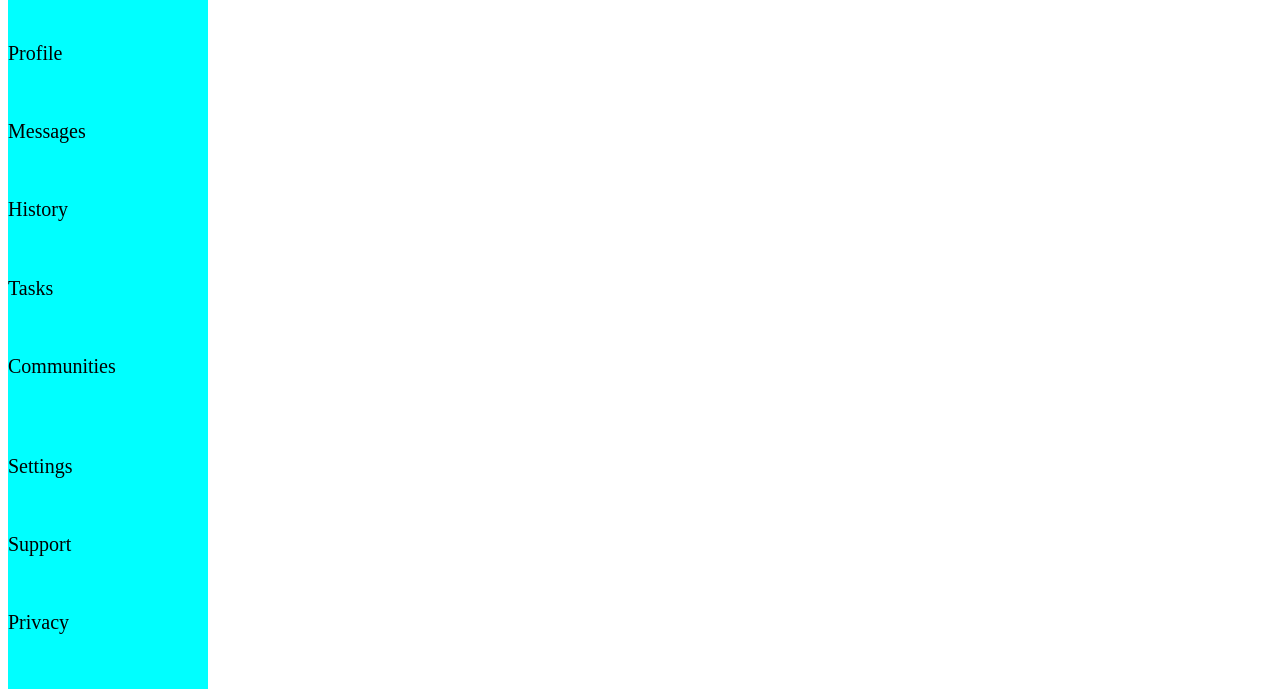
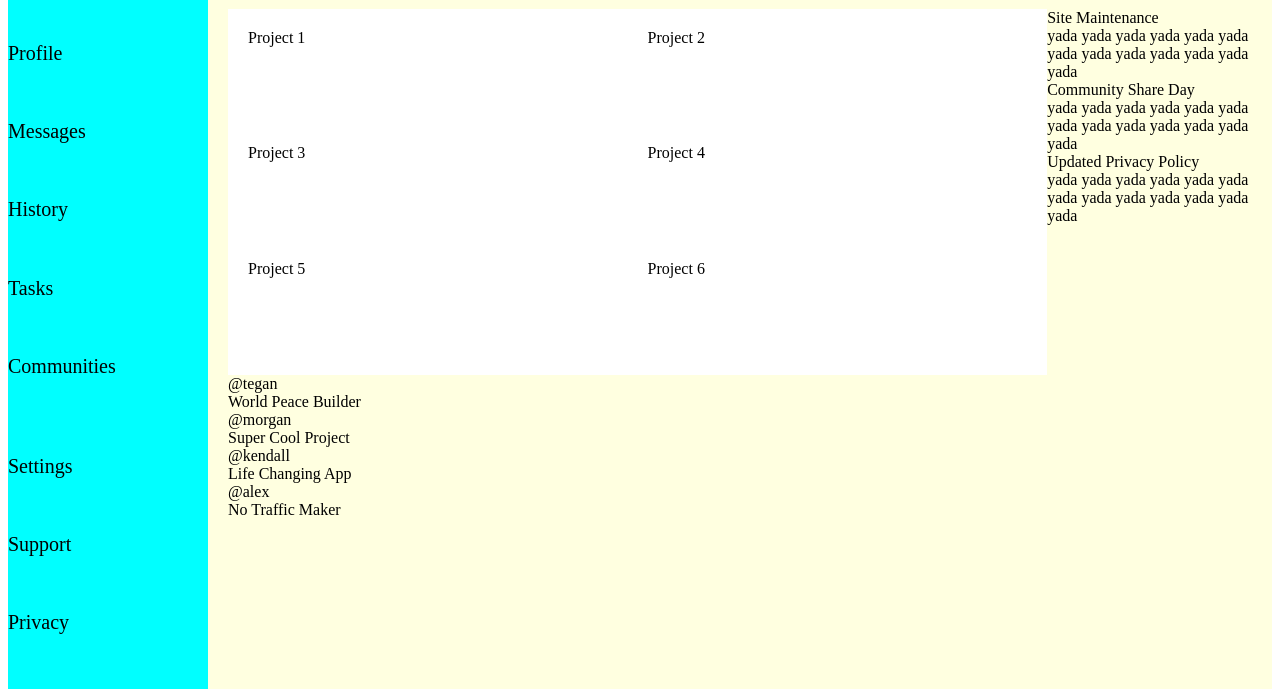
Before and after one commit to Tealrr/admin-dashboard, a plain HTML site: page index.html in a window 1280 px wide. Shown: the part 119-816 px from the top of the page. Drawn offline with Linux system fonts and the light colour scheme.

Commit message:
Wrote primitive version of main-content section

```diff
--- a/index.html
+++ b/index.html
@@ -41,9 +41,62 @@
                     <button>New</button>
                     <button>Upload</button>
                     <button>Share</button>
+                </div>
+            </div>
         </div>
         <div class="main-content">
-
+            <div class="projects">
+                <div class="project-box">Project 1</div>
+                <div class="project-box">Project 2</div>
+                <div class="project-box">Project 3</div>
+                <div class="project-box">Project 4</div>
+                <div class="project-box">Project 5</div>
+                <div class="project-box">Project 6</div>
+            </div>
+            <div class="announcements">
+                <div class="announcement">
+                    <div class="announcement-title">Site Maintenance</div>
+                    <div class="announcement-desc">yada yada yada yada yada yada yada yada yada yada yada yada yada </div>
+                </div>
+                <div class="announcement">
+                    <div class="announcement-title">Community Share Day</div>
+                    <div class="announcement-desc">yada yada yada yada yada yada yada yada yada yada yada yada yada </div>
+                </div>
+                <div class="announcement">
+                    <div class="announcement-title">Updated Privacy Policy</div>
+                    <div class="announcement-desc">yada yada yada yada yada yada yada yada yada yada yada yada yada </div>
+                </div>
+            </div>
+            <div class="trending">
+                <div class="profile-card">
+                    <div class="profile-pic"></div>
+                    <div class="user">
+                        <div class="username">@tegan</div>
+                        <div class="name">World Peace Builder</div>
+                    </div>
+                </div>
+                <div class="profile-card">
+                    <div class="profile-pic"></div>
+                    <div class="user">
+                        <div class="username">@morgan</div>
+                        <div class="name">Super Cool Project</div>
+                    </div>
+                </div>
+                <div class="profile-card">
+                    <div class="profile-pic"></div>
+                    <div class="user">
+                        <div class="username">@kendall</div>
+                        <div class="name">Life Changing App</div>
+                    </div>
+                </div>
+                <div class="profile-card">
+                    <div class="profile-pic"></div>
+                    <div class="user">
+                        <div class="username">@alex</div>
+                        <div class="name">No Traffic Maker</div>
+                    </div>
+                </div>
+            </div>
         </div>
     </div>
 </body>
--- a/styles.css
+++ b/styles.css
@@ -1,7 +1,7 @@
 .dashboard {
     display: grid;
     grid-template-columns: 200px 1fr;
-    grid-template-rows: auto;
+    grid-template-rows: auto 1fr;
     height: 100vh;
 }
 
@@ -9,6 +9,7 @@
     display: grid;
     background-color: aqua;
     width: 200px;
+    grid-row: 1 / 3;
     grid-template-rows: 75px repeat(5, auto) 100px repeat(2, auto);
     font-size: 20px;
 }
@@ -16,6 +17,7 @@
 .header {
     display: grid;
     grid-column: 2 / 3;
+    grid-row: 1 / 2;
     height: 100px;
     background-color: lightgray;
     grid-template-rows: auto auto;
@@ -51,3 +53,21 @@
     border: none;
     background-color: aqua;
 }
+
+.main-content {
+    display: grid;
+    grid-template-columns: 4fr 1fr;
+    grid-column: 2 / 3;
+    grid-row: 2 / 3;
+    background-color: lightyellow;
+    padding: 20px;
+}
+
+.projects {
+    display: grid;
+    grid-template-columns: 1fr 1fr;
+    grid-template-rows: 1fr 1fr 1fr;
+    gap: 20px;
+    background-color: white;
+    padding: 20px;
+}
```
